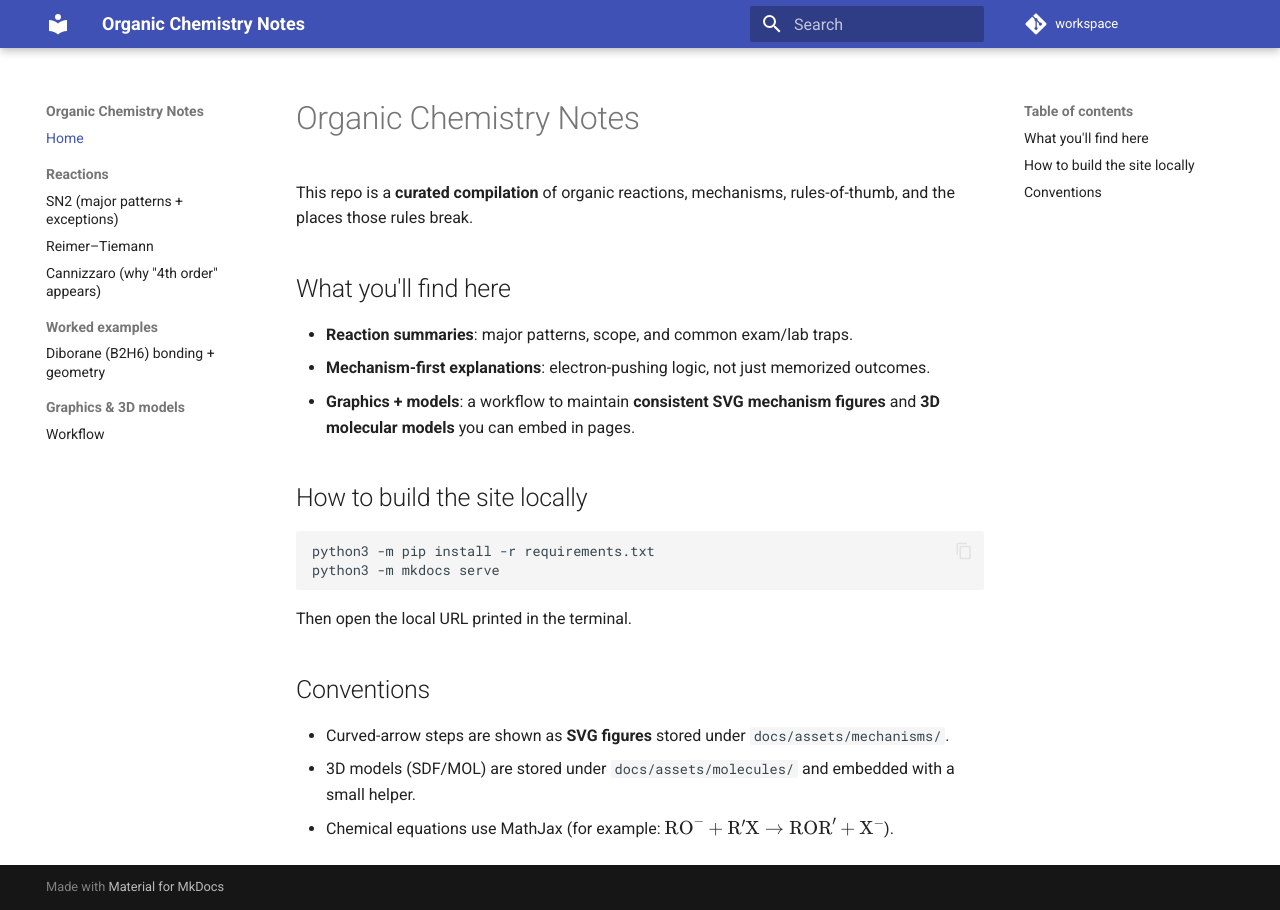
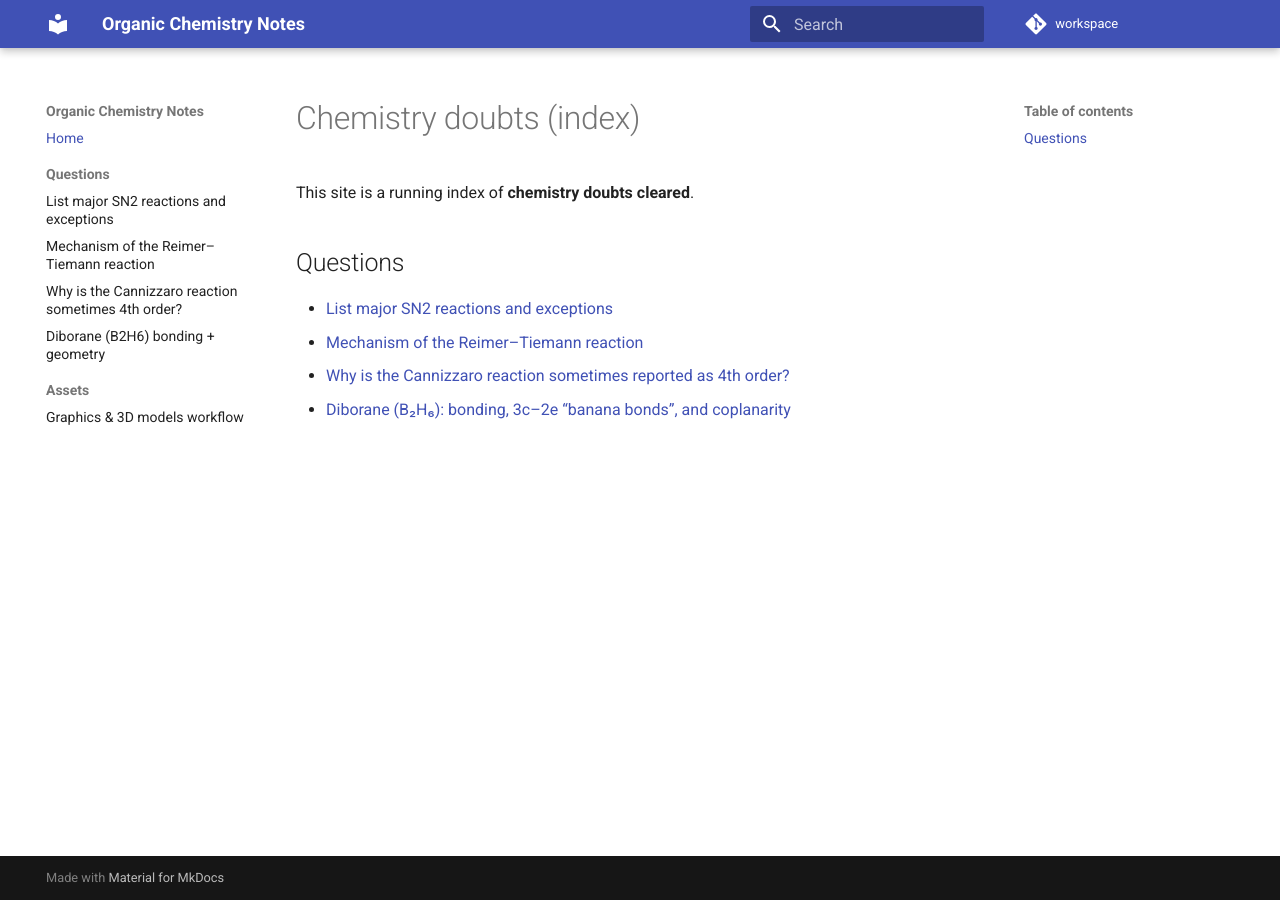
Before and after one commit to msrvnn369/Material, an MkDocs documentation site: the page built from docs/index.md, in a window 1280 px wide. Built offline with MkDocs 1.6.1 and Material for MkDocs 9.7.7, drawn with Linux system fonts in a browser that asks for light colours; comment, search, counter and statistics services are not loaded.

Commit message:
docs: make homepage a questions index

````diff
--- a/docs/index.md
+++ b/docs/index.md
@@ -1,24 +1,10 @@
-# Organic Chemistry Notes
+# Chemistry doubts (index)
 
-This repo is a **curated compilation** of organic reactions, mechanisms, rules-of-thumb, and the places those rules break.
+This site is a running index of **chemistry doubts cleared**.
 
-## What you'll find here
+## Questions
 
-- **Reaction summaries**: major patterns, scope, and common exam/lab traps.
-- **Mechanism-first explanations**: electron-pushing logic, not just memorized outcomes.
-- **Graphics + models**: a workflow to maintain **consistent SVG mechanism figures** and **3D molecular models** you can embed in pages.
-
-## How to build the site locally
-
-```bash
-python3 -m pip install -r requirements.txt
-python3 -m mkdocs serve
-```
-
-Then open the local URL printed in the terminal.
-
-## Conventions
-
-- Curved-arrow steps are shown as **SVG figures** stored under `docs/assets/mechanisms/`.
-- 3D models (SDF/MOL) are stored under `docs/assets/molecules/` and embedded with a small helper.
-- Chemical equations use MathJax (for example: \( \mathrm{RO^- + R'X \rightarrow ROR' + X^-} \)).
+- [List major SN2 reactions and exceptions](reactions/sn2.md)
+- [Mechanism of the Reimer–Tiemann reaction](reactions/reimer_tiemann.md)
+- [Why is the Cannizzaro reaction sometimes reported as 4th order?](reactions/cannizzaro_order.md)
+- [Diborane (B₂H₆): bonding, 3c–2e “banana bonds”, and coplanarity](problems/diborane-bonding.md)
--- a/mkdocs.yml
+++ b/mkdocs.yml
@@ -32,11 +32,10 @@ extra_css:
 
 nav:
   - Home: index.md
-  - Reactions:
-      - SN2 (major patterns + exceptions): reactions/sn2.md
-      - Reimer–Tiemann: reactions/reimer_tiemann.md
-      - Cannizzaro (why "4th order" appears): reactions/cannizzaro_order.md
-  - Worked examples:
+  - Questions:
+      - List major SN2 reactions and exceptions: reactions/sn2.md
+      - Mechanism of the Reimer–Tiemann reaction: reactions/reimer_tiemann.md
+      - Why is the Cannizzaro reaction sometimes 4th order?: reactions/cannizzaro_order.md
       - Diborane (B2H6) bonding + geometry: problems/diborane-bonding.md
-  - Graphics & 3D models:
-      - Workflow: graphics_and_models.md
+  - Assets:
+      - Graphics & 3D models workflow: graphics_and_models.md
````
Also changed, not shown: README.md (+1 -14 lines).
